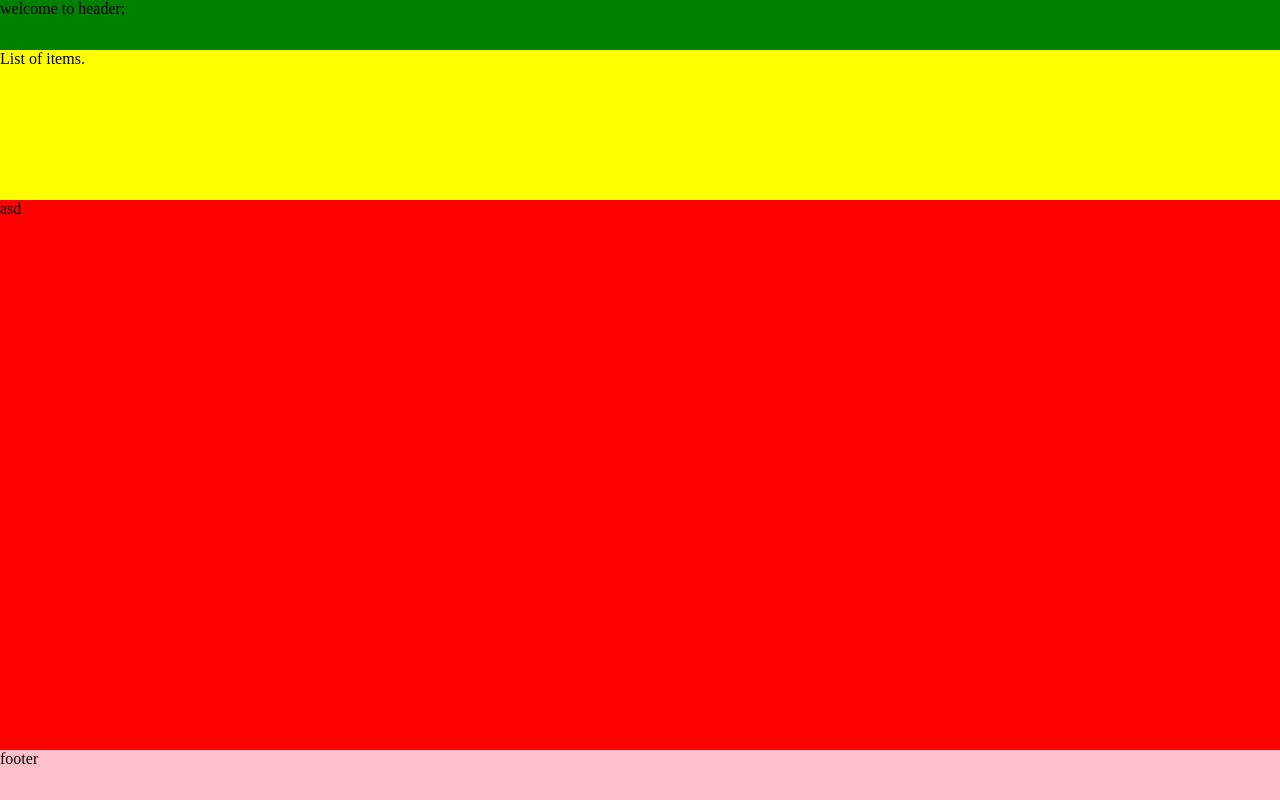
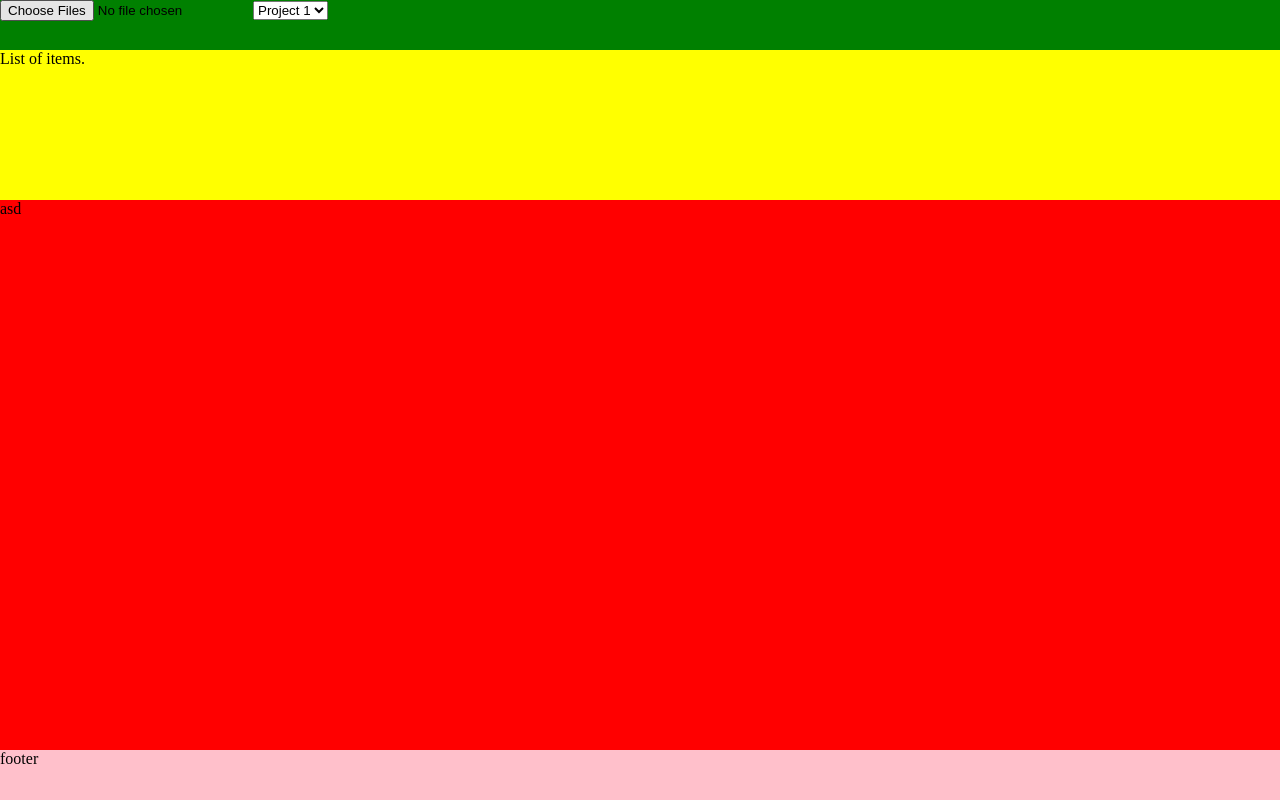
Before and after one commit to charJKL/react.split.v2, a React (Create React App) app: page / in a window 1280 px wide. Built offline with nearby package versions, Linux system fonts and the light colour scheme.

Commit message:
Implement `LoadFileInput` component.

```diff
--- a/src/components/Header.tsx
+++ b/src/components/Header.tsx
@@ -1,10 +1,22 @@
 import React from "react";
+import LoadFileInput from "./common/LoadFileInput";
 
- const Header = (): JSX.Element =>
+const Header = (): JSX.Element =>
 {
+	const onFilesHandler = (files: Array<File>) =>
+	{
+		console.log(files);
+	}
+
 	return (
 		<header>
-			welcome to header;
+			<LoadFileInput onFiles={onFilesHandler}>Load file</LoadFileInput>
+
+			<select>
+				<option>Project 1</option>
+				<option>Project 2</option>
+				<option>Project 3</option>
+			</select>
 		</header>
 	);
 }
--- /dev/null
+++ b/src/components/common/LoadFileInput.tsx
@@ -0,0 +1,36 @@
+import React, { useRef } from "react";
+
+type LoadFileInputProps =
+{
+	children: React.ReactNode;
+	onFiles?: (files: Array<File>) => void;
+}
+
+const LoadFileInput = ({children, onFiles}: LoadFileInputProps) : JSX.Element =>
+{
+	var reference = useRef<HTMLInputElement>(null);
+
+	const onChangeHandler = (e: React.ChangeEvent) => {
+		if(onFiles && reference.current)
+		{
+			const files = reference.current.files ?? [];
+			onFiles(Array.from(files));
+
+		}
+	}
+
+	return (
+		<>
+			<input type="file" accept="image/*" multiple ref={reference} onChange={onChangeHandler} />
+		</>
+	)
+}
+
+export default LoadFileInput;
+
+/*
+			<button class="load-files" @click="this.$refs.loadImagesFiles.click()">Load files</button>
+	<input class="file-list" type="text" :value="getList" @click="this.$refs.loadImagesFiles.click()" readonly />
+	<input class="input-hide" ref="loadImagesFiles" @change="onLoadImagesFiles" type="file" accept="image/*" multiple />
+
+	*/
```
Also changed, not shown: src/components/common/LoadFileInput.module.scss (added).
